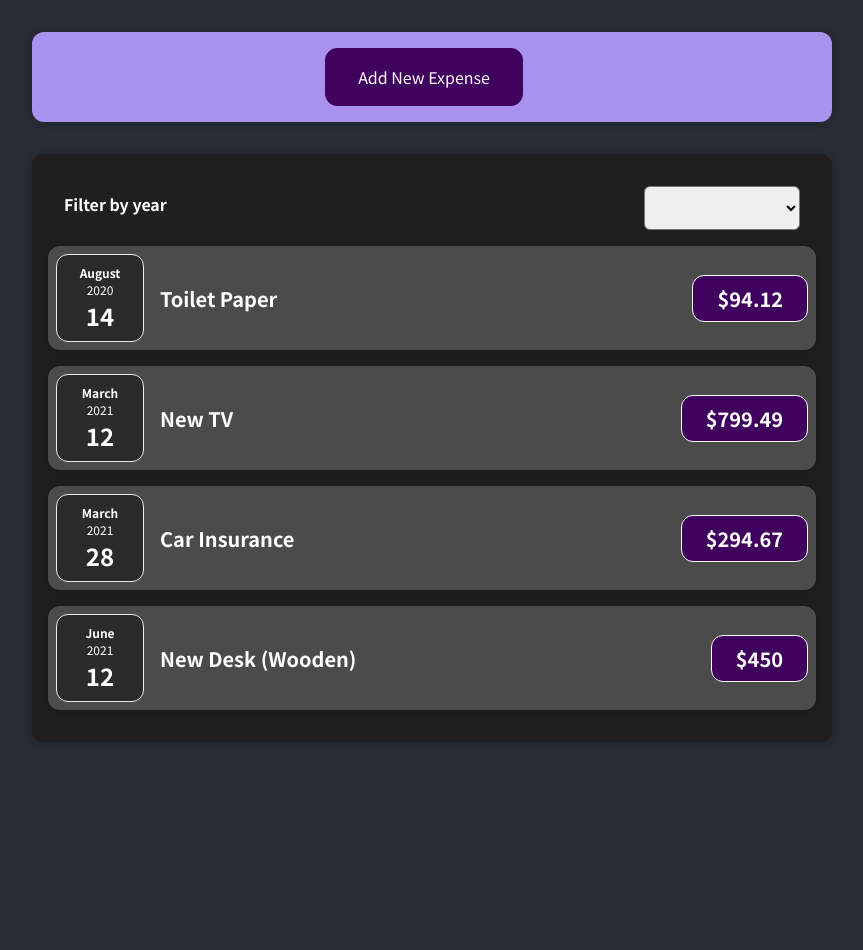
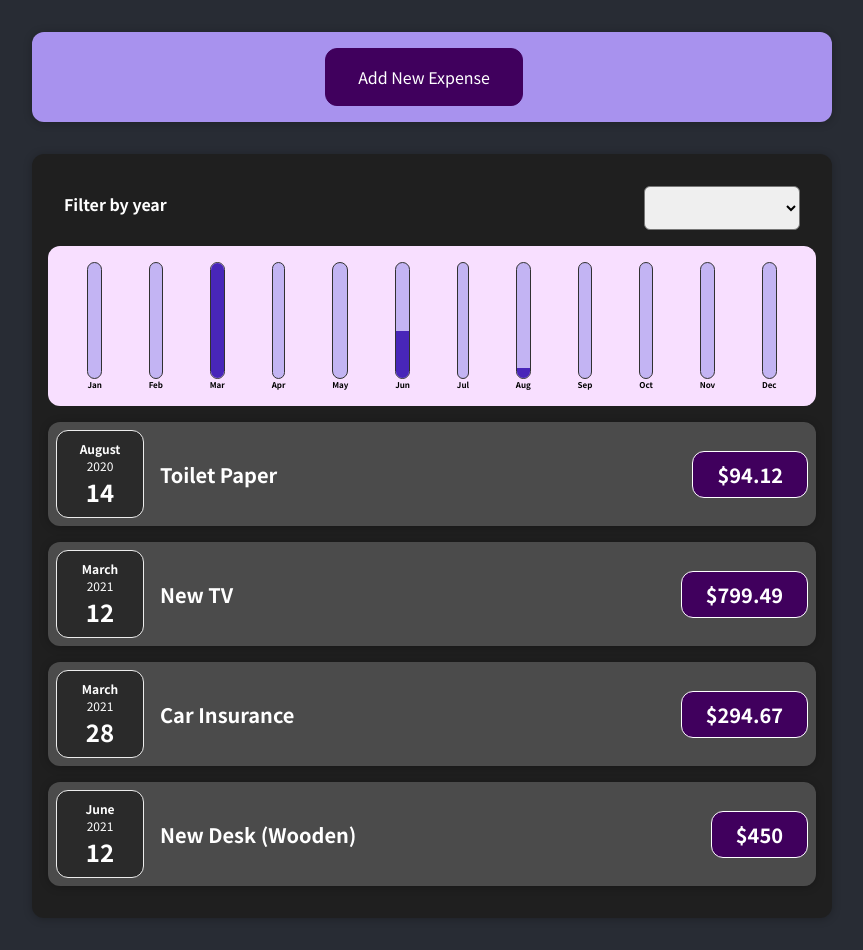
Before and after one commit to christopher-adolphe/learning-react-v2, a React (Create React App) app in the folder expense-tracker-app/: page / in a window 1280 px wide. Shown: the whole page, without its empty margins (208-1071 px from the left). Before the commit the page ends 800 px from the top, so only its background shows below. Built offline with nearby package versions, Linux system fonts and the light colour scheme.

Commit message:
Added Chart and ChartBar components

```diff
--- /dev/null
+++ b/expense-tracker-app/src/components/chart/Chart.css
@@ -0,0 +1,9 @@
+.chart {
+  padding: 1rem;
+  border-radius: 12px;
+  background-color: #f8dfff;
+  text-align: center;
+  display: flex;
+  justify-content: space-around;
+  height: 10rem;
+}
--- /dev/null
+++ b/expense-tracker-app/src/components/chart/Chart.js
@@ -0,0 +1,52 @@
+import React from 'react';
+import PropTypes from 'prop-types';
+import ChartBar from '../chartBar/ChartBar';
+import './Chart.css';
+
+function Chart({ chartData }) {
+  let dataPoints = [
+    { label: 'Jan', value: 0 },
+    { label: 'Feb', value: 0 },
+    { label: 'Mar', value: 0 },
+    { label: 'Apr', value: 0 },
+    { label: 'May', value: 0 },
+    { label: 'Jun', value: 0 },
+    { label: 'Jul', value: 0 },
+    { label: 'Aug', value: 0 },
+    { label: 'Sep', value: 0 },
+    { label: 'Oct', value: 0 },
+    { label: 'Nov', value: 0 },
+    { label: 'Dec', value: 0 },
+  ];
+  let totalMaximum = null;
+
+  const dataPointsMapper = (data) => {
+    for (const expense of data) {
+      // Using the `getMonth()` Date method to get the month of each
+      // expense. Since `month` is a zero-based index in the Date object,
+      // we can use the `month` as an index in the `dataPoint` array
+      const month = expense.date.getMonth();
+
+      dataPoints[month].value += expense.amount;
+    }
+
+    const dataPointsValues = dataPoints.map(data => data.value);
+    totalMaximum = Math.max( ...dataPointsValues );
+
+    return dataPoints;
+  };
+
+  return (
+    <div className="chart">
+      {
+        dataPointsMapper(chartData).map(data => <ChartBar key={ data.label } label={ data.label } value={ data.value } maxValue={ totalMaximum } />)
+      }
+    </div>
+  );
+}
+
+Chart.propTypes = {
+  chartData: PropTypes.array.isRequired
+};
+
+export default Chart;
--- /dev/null
+++ b/expense-tracker-app/src/components/chartBar/ChartBar.css
@@ -0,0 +1,30 @@
+.chart-bar {
+  height: 100%;
+  display: flex;
+  flex-direction: column;
+  align-items: center;
+}
+
+.chart-bar__inner {
+  height: 100%;
+  width: 100%;
+  border: 1px solid #313131;
+  border-radius: 12px;
+  background-color: #c3b4f3;
+  overflow: hidden;
+  display: flex;
+  flex-direction: column;
+  justify-content: flex-end;
+}
+
+.chart-bar__fill {
+  background-color: #4826b9;
+  width: 100%;
+  transition: all 0.3s ease-out;
+}
+
+.chart-bar__label {
+  font-weight: bold;
+  font-size: 0.5rem;
+  text-align: center;
+}
--- /dev/null
+++ b/expense-tracker-app/src/components/chartBar/ChartBar.js
@@ -0,0 +1,28 @@
+import React from 'react';
+import PropTypes from 'prop-types';
+import './ChartBar.css';
+
+function ChartBar({ label, value, maxValue }) {
+  let chartBarFill = '0%';
+
+  if (maxValue > 0) {
+    chartBarFill = `${ (value / maxValue) * 100 }%`;
+  }
+  return (
+    <div className="chart-bar">
+      <div className="chart-bar__inner">
+        <div className="chart-bar__fill" style={ { height: chartBarFill } }></div>
+      </div>
+
+      <div className="chart-bar__label">{ label }</div>
+    </div>
+  );
+}
+
+ChartBar.propTypes = {
+  label: PropTypes.string.isRequired,
+  value: PropTypes.number.isRequired,
+  maxValue: PropTypes.number.isRequired
+};
+
+export default ChartBar;
--- a/expense-tracker-app/src/components/expenses/Expenses.js
+++ b/expense-tracker-app/src/components/expenses/Expenses.js
@@ -3,6 +3,7 @@ import PropTypes from 'prop-types';
 import Card from '../shared/card/Card';
 import ExpenseItem from '../expenseItem/ExpenseItem';
 import ExpensesFilter from '../expensesFilter/ExpensesFilter';
+import Chart from '../chart/Chart';
 import './Expenses.css';
 
 const Expenses = ({ items }) => {
@@ -19,7 +20,7 @@ const Expenses = ({ items }) => {
     const filteredExpenses = items.filter(item => item.date.getFullYear().toString() === year);
 
     setFilterMessage(filteredExpenses.length ? '' : `Sorry we could not find any expense for the year ${year}`);
-    setExpenseItems(filteredExpenses.length ? filteredExpenses : items);
+    setExpenseItems(filteredExpenses);
   };
 
   useEffect(() => {
@@ -30,6 +31,8 @@ const Expenses = ({ items }) => {
   return (
     <Card className="expenses">
       <ExpensesFilter onYearChange={ handleYearChange } />
+
+      <Chart chartData={ expenseItems } />
 
       {
         filterMessage.length ? <p className="expenses__message">{ filterMessage }</p> : null
--- a/expense-tracker-app/src/components/newExpense/NewExpense.js
+++ b/expense-tracker-app/src/components/newExpense/NewExpense.js
@@ -18,7 +18,9 @@ function NewExpense({ onNewExpense }) {
   return (
     <div className="new-expense">
       {
-        isFormVisible ? <ExpenseForm onAddExpense={ handleAddExpense } onCancelExpense={ handleFormVisibility } /> : <button type="button" onClick={ handleFormVisibility }>Add New Expense</button>
+        isFormVisible
+          ? <ExpenseForm onAddExpense={ handleAddExpense } onCancelExpense={ handleFormVisibility } />
+          : <button type="button" onClick={ handleFormVisibility }>Add New Expense</button>
       }
     </div>
   );
```
